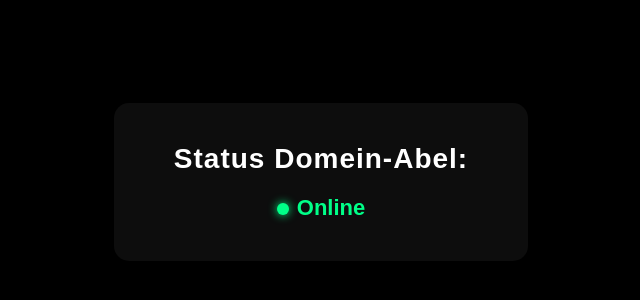
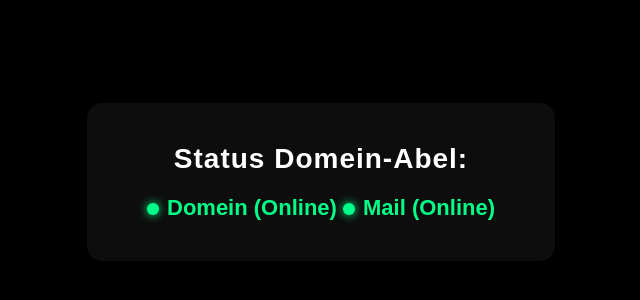
Before and after one commit to AbeltjeeeNL/Status-Abeltjeeenl, a plain HTML site: page index.html in a window 1280 px wide. Shown: the part 218-518 px from the top of the page, without its empty margins (319-959 px from the left). Drawn offline with Linux system fonts and the light colour scheme.

Commit message:
Update index.html

```diff
--- a/index.html
+++ b/index.html
@@ -58,7 +58,8 @@
     <div class="container">
         <h1>Status Domein-Abel:</h1>
         <div class="status">
-            <span class="dot"></span>Online
+            <span class="dot"></span>Domein (Online)
+            <span class="dot"></span>Mail (Online)
         </div>
     </div>
 </body>
```
